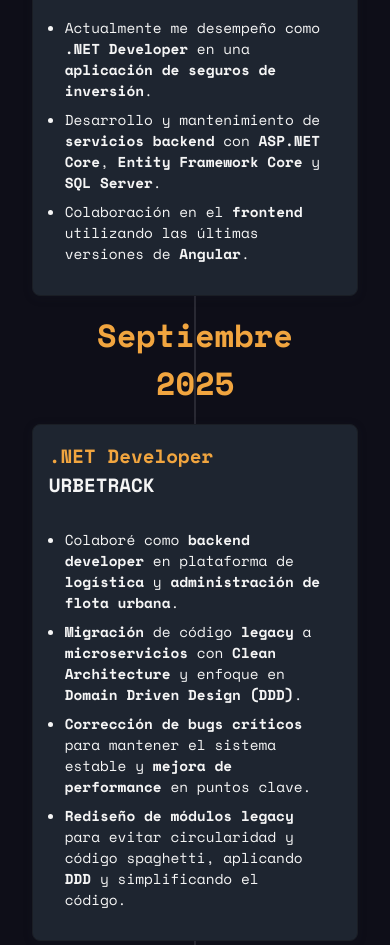
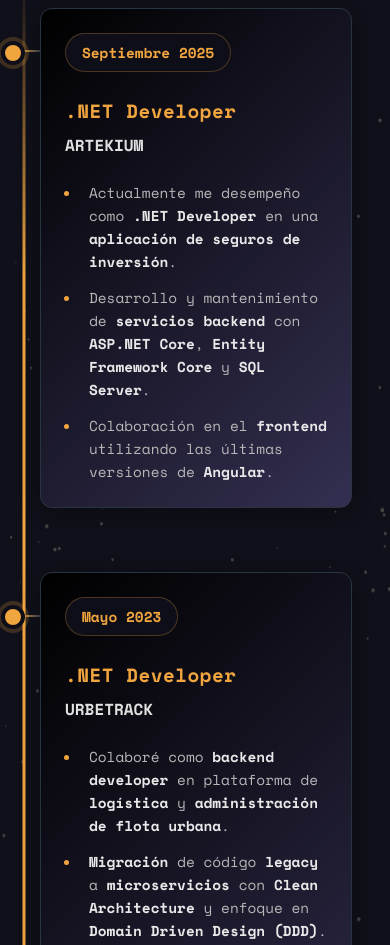
Before and after one commit to damiTacconi/damian.tacconi.dev, a plain HTML site: page index.html in a window 390 px wide. Shown: the part 1048-1993 px from the top of the page. Drawn offline with nearby package versions, Linux system fonts and the light colour scheme.

Commit message:
some css fixes

```diff
--- a/css/about.css
+++ b/css/about.css
@@ -5,7 +5,6 @@
     align-items: center;
     padding: 5rem;
     height: 100dvh;
-    background-color: #0e0e18;
 }
 
 #about > .description {
--- a/css/base.css
+++ b/css/base.css
@@ -32,7 +32,7 @@ body {
 footer {
     margin:0 ;
     padding: 1rem 0;
-    background-color: #141520;
+    background-color: #0d0e18;
     text-align: center;
 }
 
--- a/css/experience.css
+++ b/css/experience.css
@@ -3,127 +3,277 @@
     justify-content: center;
     place-items: center;
     flex-direction: column;
-    padding: 5rem;
-    height: 100%;
-    background-color: #0e0e18;
+    padding: 5rem 2rem;
+    min-height: 100vh;
 }
 
 #experience > .title {
-    margin-bottom: 2rem;
+    margin-bottom: 4rem;
 }
 
 .timeline-container {
-    z-index: 1;
-    display: flex;
-    flex-direction: column;
-    gap: 8rem;
-    justify-content: center;
-    place-items: center;
     position: relative;
     width: 100%;
+    max-width: 1200px;
+    padding: 2rem 0;
 }
 
-.timeline-container:last-child {
-    margin-bottom: calc(15rem + 8rem);
-}
-
-.timeline-date {
-    text-align: center;
+/* Central timeline line */
+.timeline-container::before {
+    content: "";
     position: absolute;
-    top: calc(100% + 4rem);
+    top: 0;
     left: 50%;
-    transform: translate(-50%, -50%);
-    font-size: 2rem;
-    font-weight: bold;
-    color: #f1a53f;
+    transform: translateX(-50%);
+    width: 3px;
+    height: 100%;
+    background: linear-gradient(180deg,
+        transparent 0%,
+        #f1a53f 10%,
+        #f1a53f 90%,
+        transparent 100%
+    );
 }
 
 .timeline-card {
     display: flex;
     flex-direction: column;
-    border: 1px solid #1a1e25;
-    box-shadow: 0 2px 10px rgba(26, 31, 41, 0.192);
-    padding: 1rem;
-    border-radius: 8px;
-    justify-content: space-between;
     gap: 1rem;
-    width: 75%;
-    background-color: #1e2530;
+    padding: 2rem;
+    margin-bottom: 4rem;
+    width: calc(50% - 4rem);
+    background: linear-gradient(135deg, #000000 0%, #332f51 100%);
+    border: 1px solid #2a3441;
+    border-radius: 12px;
+    box-shadow: 0 4px 20px rgba(0, 0, 0, 0.3);
     position: relative;
+    transition: all 0.3s ease;
 }
 
-.timeline-container::before {
-    content: "";
-    z-index: -1;
-    position: absolute;
-    top: 52%;
-    left: 50%;
-    transform: translate(-50%, -50%);
-    width: 1px;
-    height: 100%;
-    background-color: #595b63bd;
+.timeline-card:hover {
+    transform: translateY(-5px);
+    box-shadow: 0 8px 30px rgba(241, 165, 63, 0.2);
+    border-color: #f1a53f;
 }
 
+/* Alternating left-right positioning */
+.timeline-card:nth-child(odd) {
+    margin-right: auto;
+    margin-left: 0;
+}
+
+.timeline-card:nth-child(even) {
+    margin-left: auto;
+    margin-right: 0;
+}
+
+/* Timeline dot for each card */
+.timeline-card::before {
+    content: "";
+    position: absolute;
+    top: 2rem;
+    width: 20px;
+    height: 20px;
+    background: #f1a53f;
+    border: 4px solid #0e0e18;
+    border-radius: 50%;
+    box-shadow: 0 0 0 4px #f1a53f33;
+    z-index: 2;
+    transition: all 0.3s ease;
+}
+
+.timeline-card:nth-child(odd)::before {
+    right: -3.5rem;
+}
+
+.timeline-card:nth-child(even)::before {
+    left: -3.5rem;
+}
+
+.timeline-card:hover::before {
+    box-shadow: 0 0 0 8px #f1a53f33;
+    transform: scale(1.2);
+}
+
+/* Connecting line from card to center */
+.timeline-card::after {
+    content: "";
+    position: absolute;
+    top: 2.6rem;
+    width: 2.5rem;
+    height: 2px;
+    background: linear-gradient(90deg, #2a3441, #f1a53f);
+}
+
+.timeline-card:nth-child(odd)::after {
+    right: -2.5rem;
+}
+
+.timeline-card:nth-child(even)::after {
+    left: -2.5rem;
+    background: linear-gradient(270deg, #2a3441, #f1a53f);
+}
+
+.timeline-date {
+    position: absolute;
+    top: 0.3rem;
+    font-size: 0.9rem;
+    font-weight: 600;
+    color: #f1a53f;
+    background: #0e0e18;
+    padding: 0.5rem 1rem;
+    border-radius: 20px;
+    border: 1px solid #f1a53f44;
+    white-space: nowrap;
+}
+
+.timeline-card:nth-child(odd) .timeline-date {
+    right: -3.5rem;
+    transform: translateX(100%);
+}
+
+.timeline-card:nth-child(even) .timeline-date {
+    left: -3.5rem;
+    transform: translateX(-100%);
+}
 
 .timeline-card-header {
     display: flex;
     flex-direction: column;
-    justify-content: center;
-}
-.timeline-card-header p {
-    margin:0;
-}
-.timeline-card-header p:first-child {
-    font-size: 1.2rem;
-    font-weight: bold;
-    color: #f1a53f;
+    gap: 0.5rem;
 }
 
+.timeline-card-header p {
+    margin: 0;
+}
 
+.timeline-card-header p:first-child {
+    font-size: 1.4rem;
+    font-weight: 700;
+    color: #f1a53f;
+    letter-spacing: 0.5px;
+}
 
 .timeline-card-header p:nth-child(2) {
-    font-size: 1.2rem;
-    font-weight: bold;
-    font-weight: bold;
+    font-size: 1.1rem;
+    font-weight: 600;
+    color: #e0e0e0;
 }
 
 .timeline-card-content {
     display: flex;
     flex-direction: column;
-    justify-content: center;
-    align-items: center;
-    max-width: 95%;
-    font-size: 0.9rem;
-    & ul {
-        display: flex;
-        flex-direction: column;
-        gap: 0.5rem;
-        padding: 0;
-        margin-left: 1rem;
-        align-self: flex-start;
+    font-size: 0.95rem;
+    line-height: 1.6;
+    color: #b8b8b8;
+}
+
+.timeline-card-content ul {
+    display: flex;
+    flex-direction: column;
+    gap: 0.8rem;
+    padding: 0;
+    margin: 0.5rem 0 0 1.5rem;
+}
+
+.timeline-card-content li {
+    position: relative;
+    padding-left: 0.5rem;
+}
+
+.timeline-card-content li::marker {
+    color: #f1a53f;
+}
+
+.timeline-card-content strong {
+    color: #e8e8e8;
+}
+
+/* Responsive Design */
+@media screen and (max-width: 900px) {
+    .timeline-container::before {
+        left: 2rem;
+    }
+
+    .timeline-card {
+        width: 70%;
+        margin-left: 5rem !important;
+        margin-right: 0 !important;
+    }
+
+    .timeline-card::before {
+        left: -3.5rem !important;
+        right: auto !important;
+    }
+
+    .timeline-card::after {
+        left: -2.5rem !important;
+        right: auto !important;
+        background: linear-gradient(270deg, #2a3441, #f1a53f) !important;
+    }
+
+    .timeline-date {
+        position: relative;
+        top: auto;
+        left: auto !important;
+        right: auto !important;
+        transform: none !important;
+        margin-bottom: 0.5rem;
+        display: inline-block;
+        width: fit-content;
     }
 }
 
+@media screen and (max-width: 600px) {
+    #experience {
+        padding: 3rem 1rem;
+    }
 
-@media  screen and (max-width: 600px) {
-    #experience {
-        padding: 0 0;
-        place-items: center;
+    .timeline-container::before {
+        left: 1rem;
     }
-    .timeline-container {
-        gap: 8rem;
-        justify-content: center;
-        place-items: center;
-        position: relative;
-        width: 100%;
-        padding: 0;
+
+    .timeline-card {
+        width: 70%;
+        margin-left: 3rem !important;
+        padding: 1.5rem;
+    }
+
+    .timeline-card::before {
+        left: -2.5rem !important;
+        width: 16px;
+        height: 16px;
+    }
+
+    .timeline-card::after {
+        left: -1.5rem !important;
+        width: 1.5rem;
+    }
+
+    .timeline-card-header p:first-child {
+        font-size: 1.2rem;
+    }
+
+    .timeline-card-header p:nth-child(2) {
+        font-size: 1rem;
+    }
+
+    .timeline-card-content {
+        font-size: 0.9rem;
     }
 }
 
-@media(max-width: 465px) {
-    #experience{
-        padding: 0.0;
-        margin-bottom: 0rem;
-        height: fit-content;
+@media screen and (max-width: 465px) {
+    #experience {
+        padding: 2rem 0.5rem;
+    }
+
+    .timeline-card {
+        width: 70%;
+        margin-left: 2rem !important;
+    }
+
+    .timeline-card-content ul {
+        margin-left: 1rem;
     }
 }
--- a/css/skills.css
+++ b/css/skills.css
@@ -3,18 +3,33 @@
     flex-direction: column;
     place-items: center;
     padding: 5rem;
-    background-color: #0d0d16;
     height: 100dvh;
+    position: relative;
+    overflow: hidden;
+}
+
+@keyframes float {
+    0%, 100% {
+        transform: translate(0, 0) scale(1);
+    }
+    33% {
+        transform: translate(100px, -50px) scale(1.1);
+    }
+    66% {
+        transform: translate(-50px, 100px) scale(0.9);
+    }
 }
 
 #skills > .title {
     margin-bottom: 2rem;
+    z-index: 1;
 }
 
 .skills-list-container{
     display: flex;
     justify-content: center;
     gap: 10px;
+    z-index: 1;
 }
 
 .skills-list {
@@ -23,21 +38,52 @@
     flex-direction: column;
     gap: 10px;
 }
+
+.skills-list h3 {
+    background: linear-gradient(135deg, #f1a53f 0%, #ffc870 100%);
+    -webkit-background-clip: text;
+    -webkit-text-fill-color: transparent;
+    background-clip: text;
+    font-size: 1.5rem;
+    margin-bottom: 1rem;
+}
+
 .skill-item {
-    background-color: var(--dark-color);
-    border-radius: 5px;
-    padding: 10px 15px;
+    background: rgba(30, 37, 48, 0.6);
+    backdrop-filter: blur(10px);
+    border: 1px solid rgba(255, 255, 255, 0.05);
+    border-radius: 8px;
+    padding: 12px 18px;
     display: flex;
     align-items: center;
-    gap: 8px;
-    box-shadow: 0 2px 4px rgba(0, 0, 0, 0.1);
-    transition: transform 0.2s, box-shadow 0.2s;
-    color: var(--dark-background-color);
+    gap: 10px;
+    box-shadow: 0 4px 15px rgba(0, 0, 0, 0.2);
+    transition: all 0.3s ease;
+    color: #e0e0e0;
+    position: relative;
+    overflow: hidden;
+}
+
+.skill-item::before {
+    content: "";
+    position: absolute;
+    top: 0;
+    left: -100%;
+    width: 100%;
+    height: 100%;
+    background: linear-gradient(90deg, transparent, rgba(241, 165, 63, 0.1), transparent);
+    transition: left 0.5s ease;
+}
+
+.skill-item:hover::before {
+    left: 100%;
 }
 
 .skill-item:hover {
-    transform: translateY(-3px);
-    box-shadow: 0 4px 8px rgba(0, 0, 0, 0.15);
+    transform: translateY(-5px) scale(1.02);
+    box-shadow: 0 8px 25px rgba(241, 165, 63, 0.15);
+    border-color: rgba(241, 165, 63, 0.3);
+    background: rgba(30, 37, 48, 0.8);
 }
 
 .skill-item i {
```
